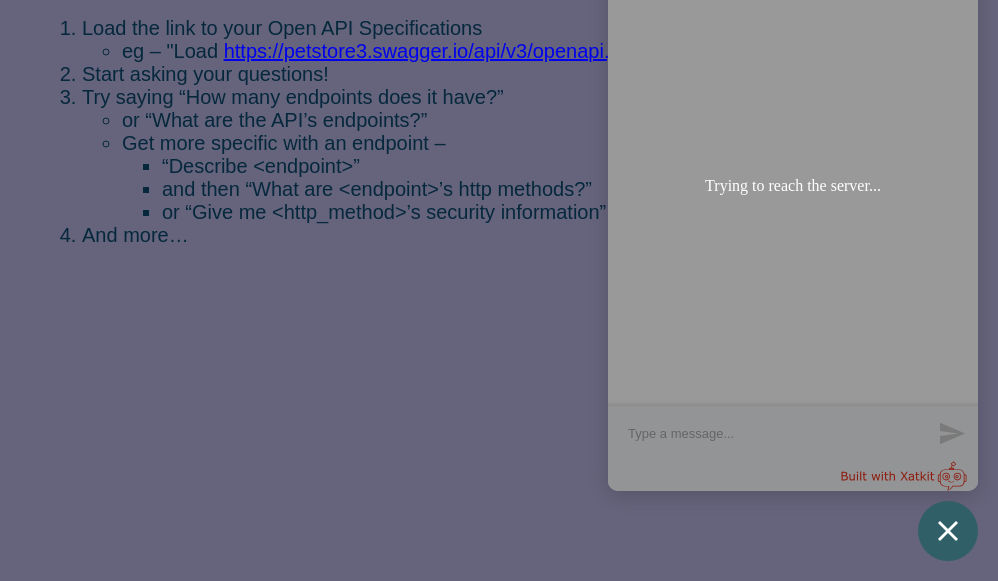
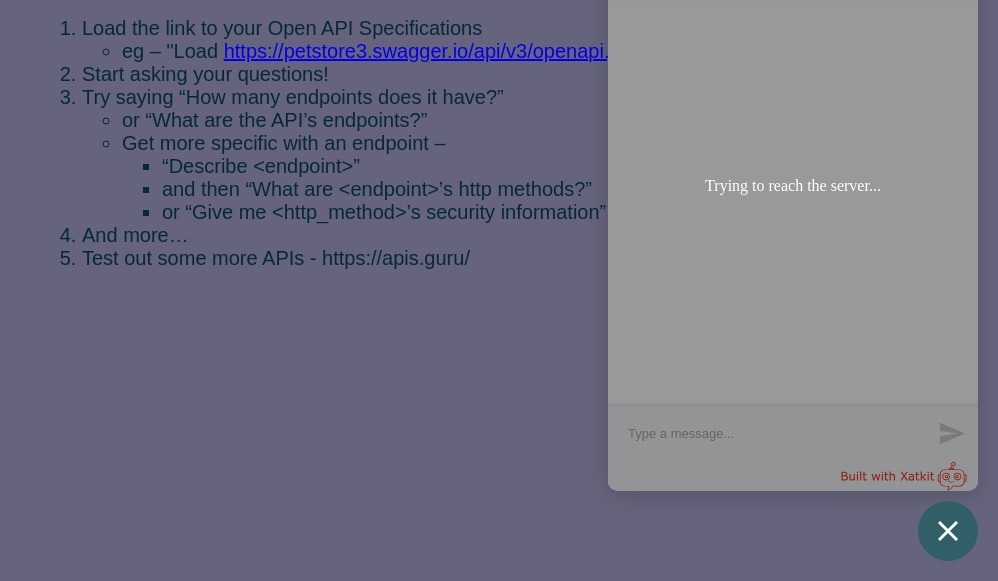
Before and after one commit to RajathWarrier/AskMeApiWeb, a plain HTML site: page index.html in a window 1280 px wide. Shown: the part 219-800 px from the top of the page, without its empty margins (282-1280 px from the left). Drawn offline with Linux system fonts and the light colour scheme; no server answers; a web font is replaced by a local one.

Commit message:
Add link to 2000+ sample APIs if user wants to test

```diff
--- a/index.html
+++ b/index.html
@@ -37,6 +37,7 @@
                     </ul>
                 </li>
                 <li>And more&#8230;</li>
+                <li>Test out some more APIs - https://apis.guru/</li>
             </ol>
         </div>
     </div>
```
